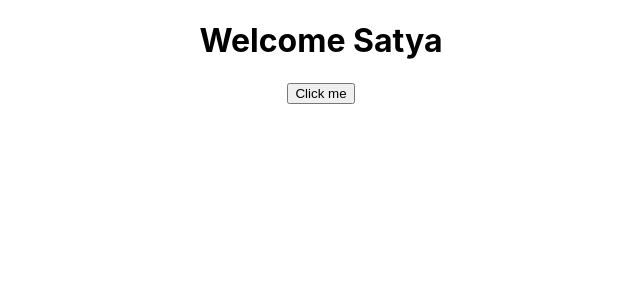
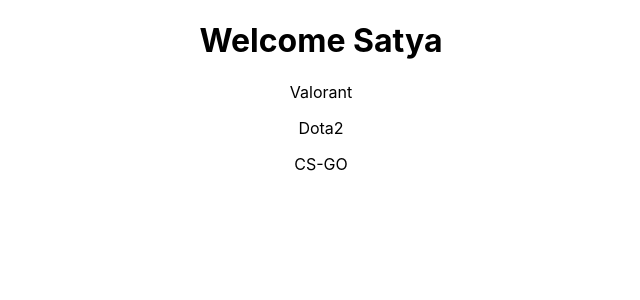
Before and after one commit to Razzor25/React.js_Practice, a React (Create React App) app in the folder L3/my-proj/: page / in a window 1280 px wide. Shown: the top 300 px of the page, without its empty margins (319-959 px from the left). Built offline with nearby package versions, Linux system fonts and the light colour scheme.

Commit message:
"Adding Basic Event or Lists #EXAMPLE TODOLIST"

```diff
--- a/L3/my-proj/src/App.js
+++ b/L3/my-proj/src/App.js
@@ -8,11 +8,21 @@
     setName('Roy');
     console.log(name);
   }
+  const [list,setList]=useState([
+    {title: 'Valorant' , id: 1},
+    {title: 'Dota2' , id: 2},
+    {title: 'CS-GO' , id: 3},
+  ]
+  );
 
   return (
     <div className="App">
       <h1>Welcome {name}</h1>
-      <button onClick={handleClick}>Click me</button>
+
+        {list.map((things)=>(
+          <p>{things.title}</p>
+        ))}
+
     </div>
   );
 }
```
